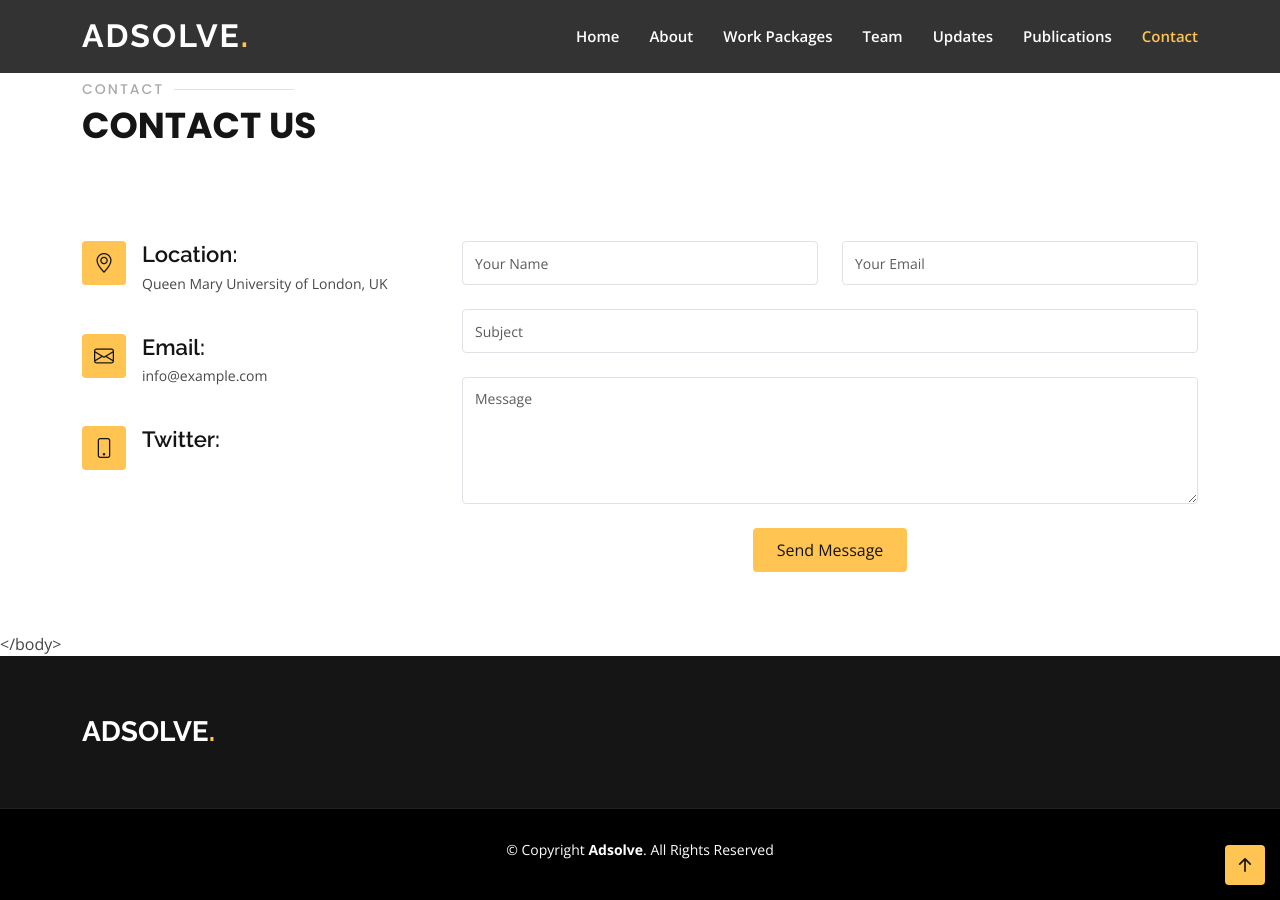
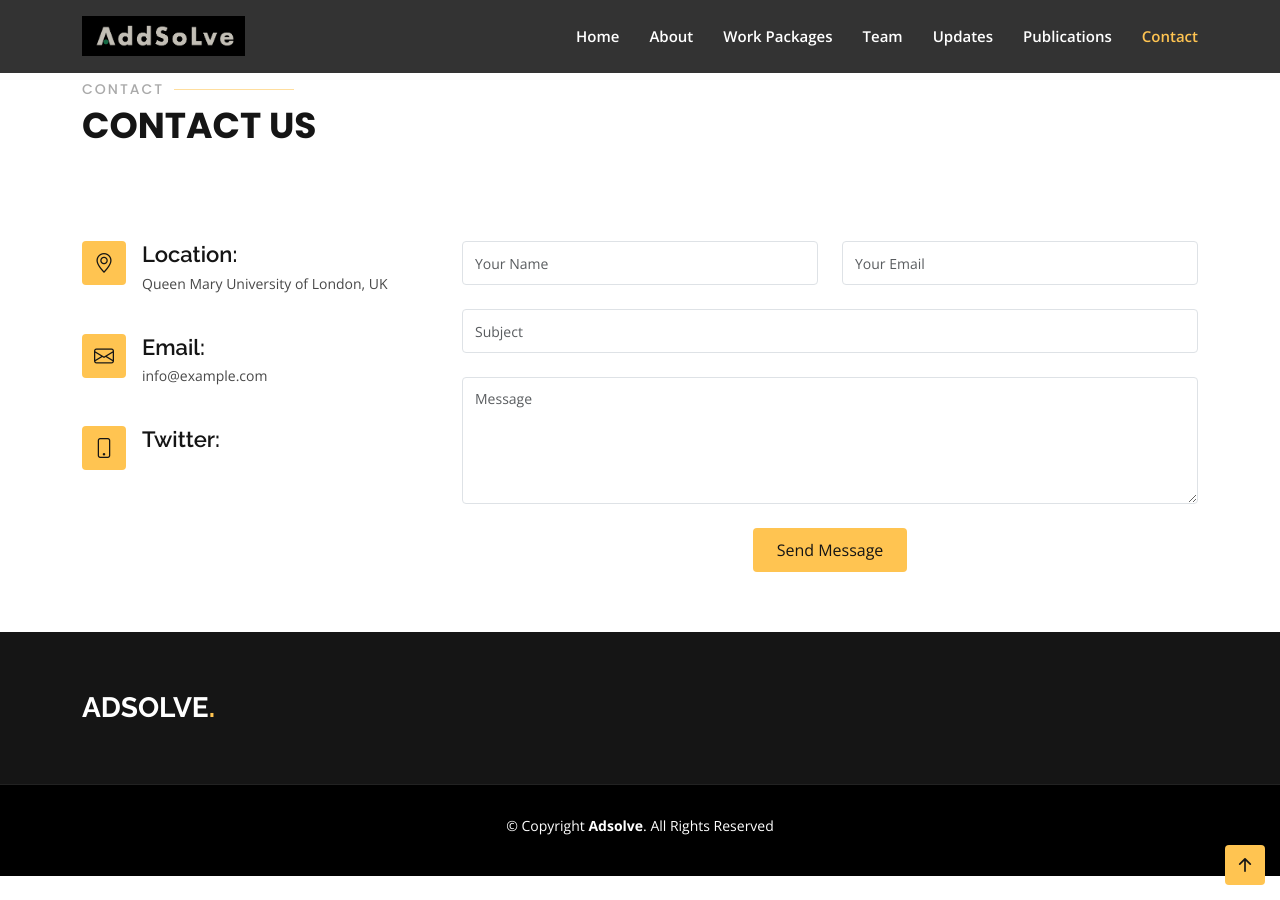
Before and after one commit to gkoumasd/AdSolveLLM, a Jekyll site: the page built from index.md, in a window 1280 px wide and 900 px high, scrolled down 6044 px. Built offline with Jekyll 4.4.1, drawn with Linux system fonts in a browser that asks for light colours.

Commit message:
Remove redundant body tag and add placeholder for logo

```diff
--- a/_includes/main.html
+++ b/_includes/main.html
@@ -3,9 +3,9 @@
   <header id="header" class="fixed-top ">
     <div class="container d-flex align-items-center justify-content-lg-between">
 
-      <h1 class="logo me-auto me-lg-0"><a href="index.html">AdSolve<span>.</span></a></h1>
+      <!-- <h1 class="logo me-auto me-lg-0"><a href="index.html">AdSolve<span>.</span></a></h1> -->
       <!-- Uncomment below if you prefer to use an image logo -->
-      <!-- <a href="index.html" class="logo me-auto me-lg-0"><img src="assets/img/logo.png" alt="" class="img-fluid"></a>-->
+      <a href="index.html" class="logo me-auto me-lg-0"><img src="assets/img/logo.png" alt="" class="img-fluid"></a>
 
       <nav id="navbar" class="navbar order-last order-lg-0">
         <ul>
@@ -312,4 +312,3 @@
 
       </div>
     </section><!-- End Contact Section -->
-</body>
```
Also changed, not shown: assets/img/logo.png (added).
